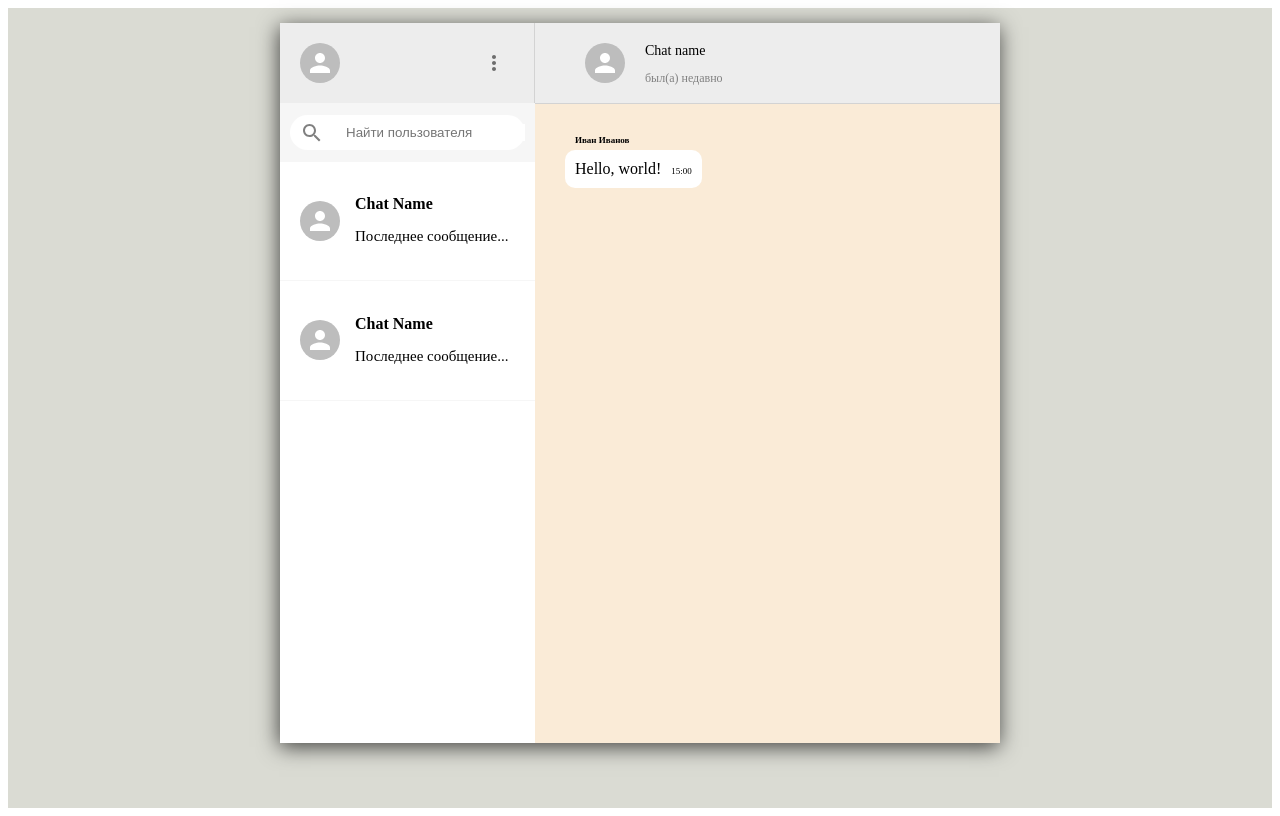
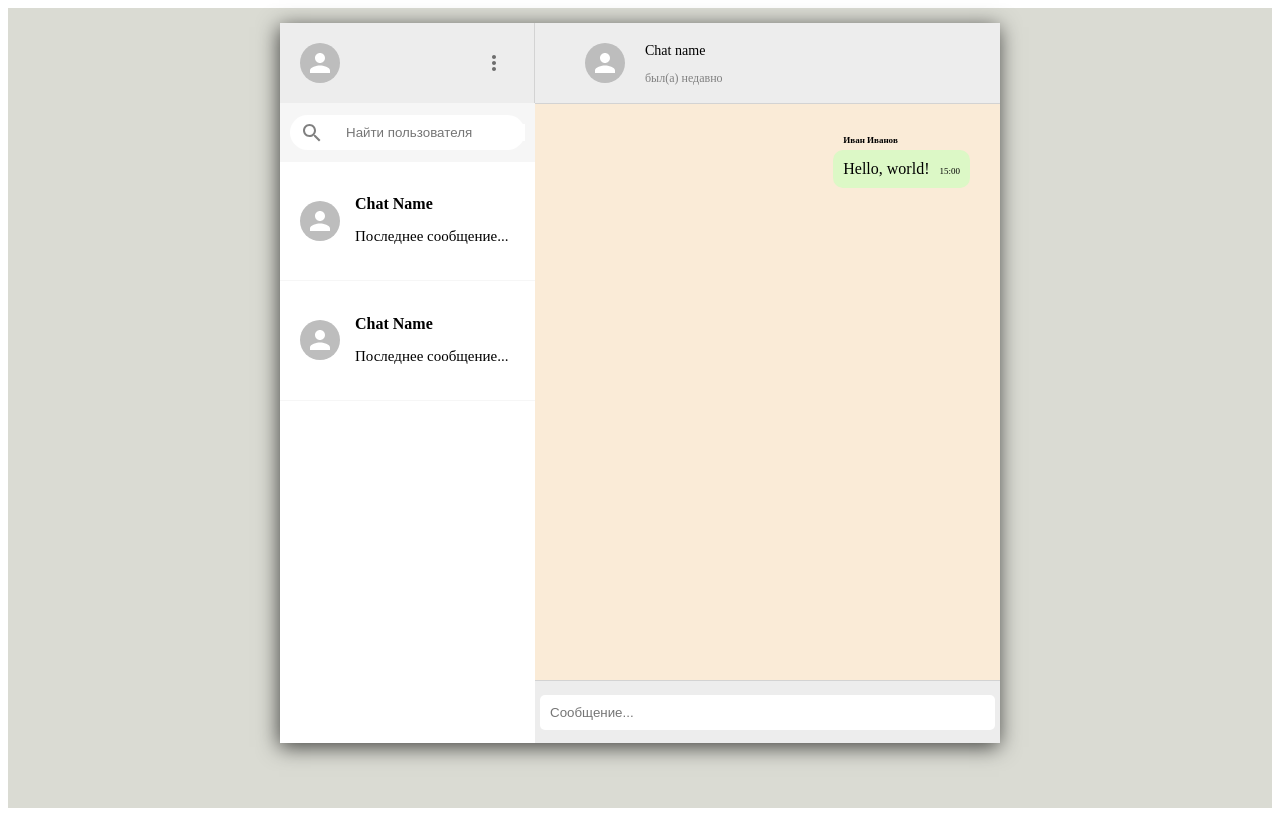
Before and after one commit to GlebLudis/test_task_green_api, a React (Create React App) app: page / in a window 1280 px wide. Built offline with nearby package versions, Linux system fonts and the light colour scheme.

Commit message:
add basic functional in Chat component

```diff
--- a/src/components/Chat/Chat.css
+++ b/src/components/Chat/Chat.css
@@ -65,3 +65,29 @@
     padding: 30px;
     overflow: scroll;
 }
+
+.chat__footer{
+    display: flex;
+    justify-content: space-between;
+    align-items: center;
+    height: 62px;
+    border-top: 1px solid lightgray;
+}
+
+
+.chat__footer > form {
+    flex: 1;
+    display: flex;
+}
+
+.chat__footer > form > input {
+    flex: 1;
+    border-radius: 5px;
+    padding: 10px;
+    margin: 5px;
+    border: none;
+}
+
+.chat__footer > form > button {
+    display: none
+}
--- a/src/components/Chat/Chat.js
+++ b/src/components/Chat/Chat.js
@@ -1,8 +1,18 @@
-import React from "react";
+import React, {useState} from "react";
 import "./Chat.css"
 import {Avatar} from "@mui/material";
 
 function Chat() {
+
+    const [input, setInput] = useState("")
+
+    const sendMessage = (e)  => {
+        e.preventDefault();
+        console.log(input)
+
+    }
+
+
     return (
         <div className="chat">
             <div className="chat__header">
@@ -14,14 +24,19 @@ function Chat() {
             </div>
 
             <div className="chat__body">
-                <p className={`chat__message $ { true && 'chat__reciever'}`}>
+                <p className={`chat__message ${ true && 'chat__reciever'}`}>
                     <span className="chat__name"> Иван Иванов</span>
                     Hello, world!
                     <span className="chat__timestamp">15:00</span>
                 </p>
 
             </div>
-            <div className="chat__footer"></div>
+            <div className="chat__footer">
+                <form>
+                    <input value={input} onChange={(e) => setInput(e.target.value)} type="text" placeholder="Сообщение..."/>
+                    <button onClick={sendMessage}type="submit">Отправить сообщение</button>
+                </form>
+            </div>
         </div>
     )
 }
```
